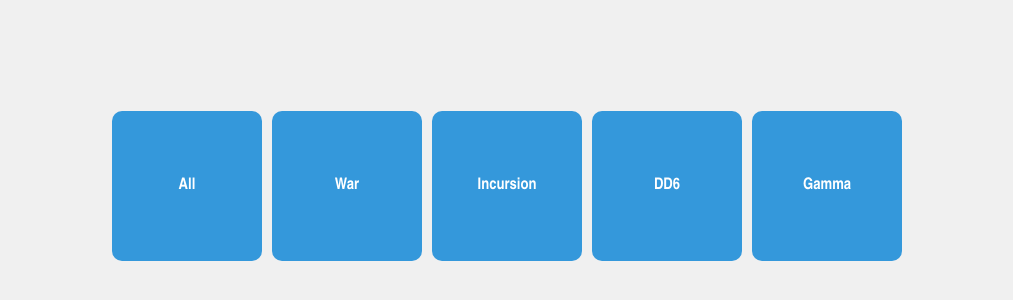
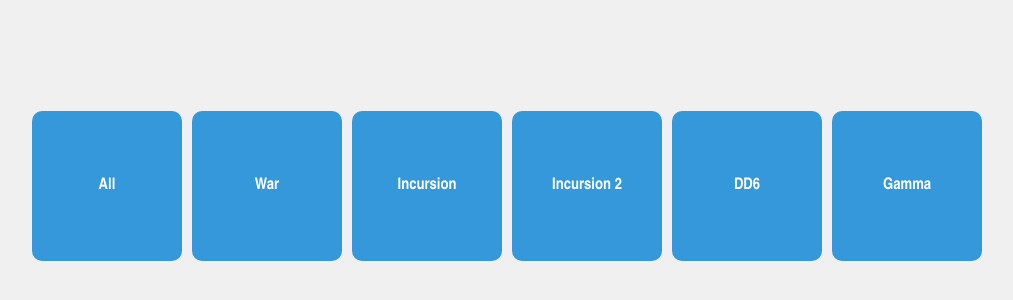
Before and after one commit to Enzikami/enzikami.github.io, a plain HTML site: page index.html in a window 1280 px wide. Shown: the part 214-514 px from the top of the page, without its empty margins (133-1146 px from the left). Drawn offline with Linux system fonts and the light colour scheme.

Commit message:
Add files via upload

```diff
--- a/index.html
+++ b/index.html
@@ -55,6 +55,9 @@
         <div class="tile" onclick="handleClick('https://enzikami.github.io/UniversalOutlaws-incur.html')">
             <a href="https://enzikami.github.io/UniversalOutlaws-incur.html" target="_blank">Incursion</a>
         </div>
+        <div class="tile" onclick="handleClick('https://enzikami.github.io/UniversalOutlaws-incur2.html')">
+            <a href="https://enzikami.github.io/UniversalOutlaws-incur2.html" target="_blank">Incursion 2</a>
+        </div>
         <div class="tile" onclick="handleClick('https://enzikami.github.io/UniversalOutlaws-dd6.html')">
             <a href="https://enzikami.github.io/UniversalOutlaws-dd6.html" target="_blank">DD6</a>
         </div>
```
